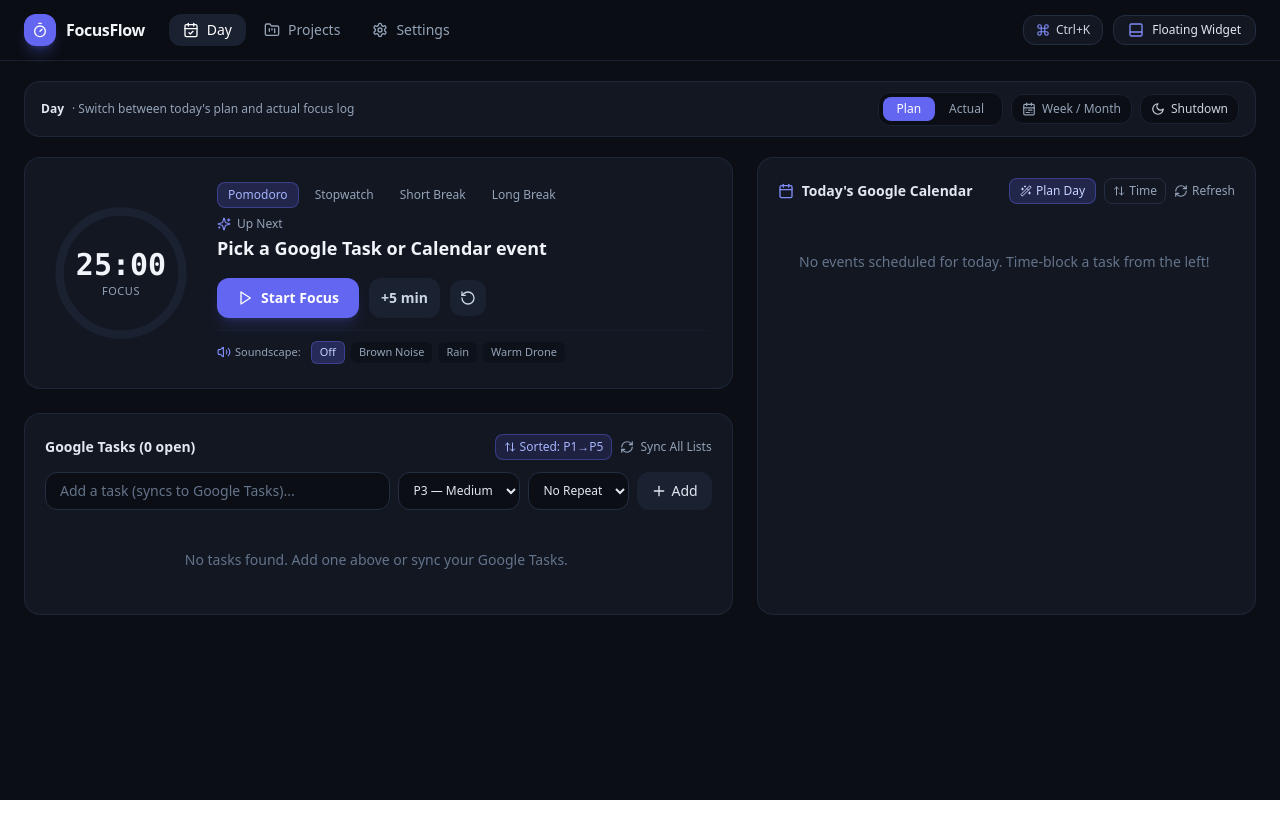
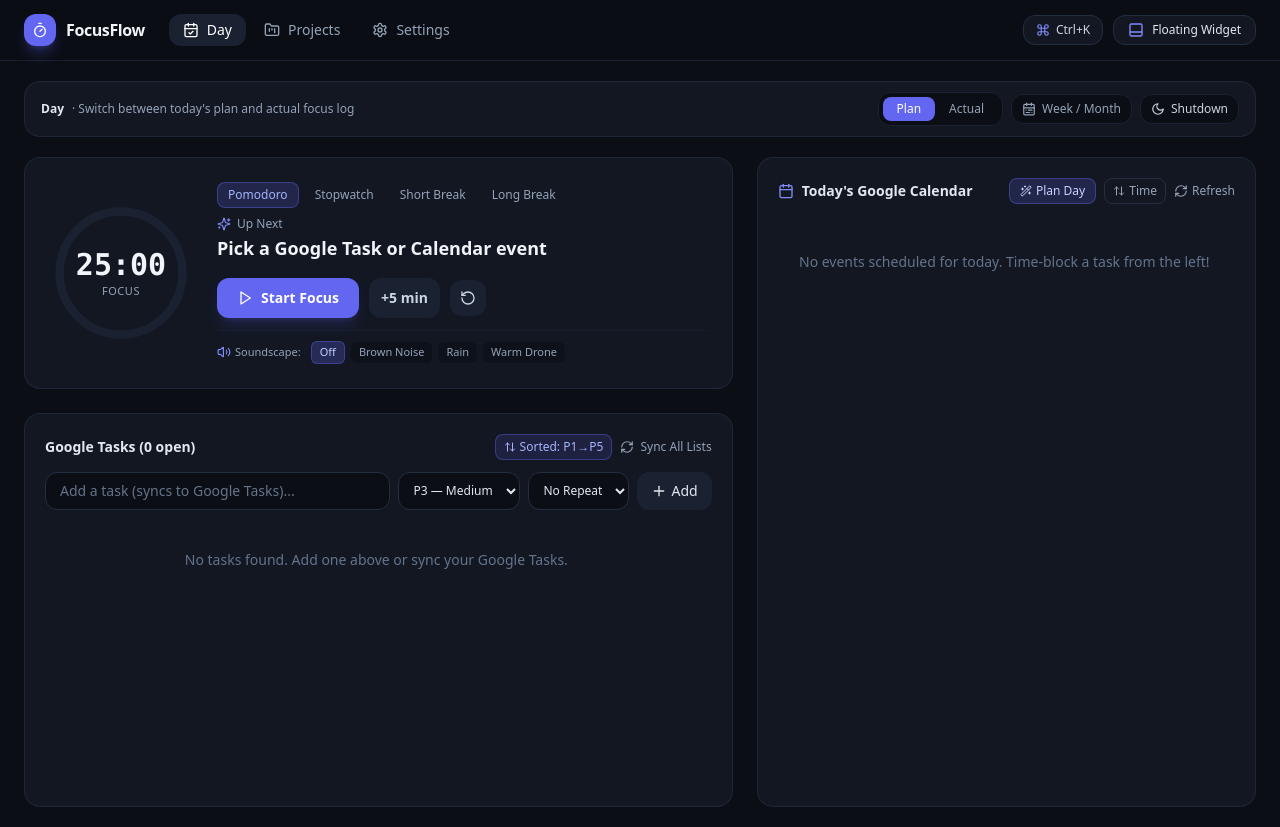
Before and after one commit to Bharatyadav15/focusflow, a React (Vite) app: page / in a window 1280 px wide. Before the commit the page ends 800 px from the top, so only its background shows below. Built offline with nearby package versions, Linux system fonts and the light colour scheme.

Commit message:
Stretch Day, Week, and Month layouts to fill full viewport height

```diff
--- a/src/App.tsx
+++ b/src/App.tsx
@@ -472,7 +472,7 @@ export function App() {
       </header>
 
       {/* Main Content */}
-      <main className="flex-1 w-full px-6 py-5">
+      <main className="flex-1 min-h-0 w-full px-6 py-5 flex flex-col overflow-y-auto">
         {idleReturnPrompt && (
           <div className="mb-5 rounded-2xl bg-indigo-500/15 border border-indigo-500/40 px-4 py-3 flex flex-wrap items-center justify-between gap-3">
             <div className="text-xs text-slate-100">
--- a/src/components/PlannerView.tsx
+++ b/src/components/PlannerView.tsx
@@ -343,7 +343,7 @@ export const PlannerView: React.FC<PlannerViewProps> = ({
   );
 
   return (
-    <div className="space-y-5">
+    <div className="space-y-4 flex-1 min-h-0 flex flex-col">
       {/* Header Controls */}
       <div className="flex flex-wrap items-center justify-between gap-4 rounded-2xl bg-surface-800 border border-surface-600/70 px-5 py-3.5">
         <div className="flex items-center gap-3">
@@ -596,7 +596,7 @@ export const PlannerView: React.FC<PlannerViewProps> = ({
         </div>
       )}
 
-      <div className="grid grid-cols-1 lg:grid-cols-12 gap-4">
+      <div className="grid grid-cols-1 lg:grid-cols-12 gap-4 flex-1 min-h-0">
         {/* Morgen-style Unscheduled Tasks Sidebar */}
         {showUnscheduled && (
           <UnscheduledSidebar
@@ -607,7 +607,7 @@ export const PlannerView: React.FC<PlannerViewProps> = ({
           />
         )}
 
-        <div className={showUnscheduled ? 'lg:col-span-9' : 'lg:col-span-12'}>
+        <div className={`${showUnscheduled ? 'lg:col-span-9' : 'lg:col-span-12'} flex flex-col min-h-0`}>
       {/* DAY VIEW (Hourly Drop Slots 06:00-22:00) */}
       {mode === 'day' && (
         <DayHourlyGrid
@@ -633,7 +633,7 @@ export const PlannerView: React.FC<PlannerViewProps> = ({
 
       {/* WEEK VIEW */}
       {mode === 'week' && (
-        <div className="grid grid-cols-1 md:grid-cols-7 gap-3">
+        <div className="grid grid-cols-1 md:grid-cols-7 gap-3 flex-1 min-h-0">
           {days.map((day) => {
             const key = toLocalYmd(day);
             const dayEvents = includeCalendarEvents ? (eventsByDay.get(key) ?? []) : [];
@@ -883,14 +883,14 @@ export const PlannerView: React.FC<PlannerViewProps> = ({
 
       {/* MONTH VIEW */}
       {mode === 'month' && (
-        <div className="space-y-4">
+        <div className="space-y-3 flex-1 min-h-0 flex flex-col">
           <div className="grid grid-cols-7 gap-2 text-center text-xs text-slate-400 font-medium">
             {['Sun', 'Mon', 'Tue', 'Wed', 'Thu', 'Fri', 'Sat'].map((d) => (
               <div key={d}>{d}</div>
             ))}
           </div>
 
-          <div className="grid grid-cols-7 gap-2">
+          <div className="grid grid-cols-7 gap-2 flex-1 auto-rows-fr min-h-0">
             {days.map((day) => {
               const key = toLocalYmd(day);
               const inMonth = day.getMonth() === cursor.getMonth();
--- a/src/components/TodayView.tsx
+++ b/src/components/TodayView.tsx
@@ -195,7 +195,7 @@ export const TodayView: React.FC<TodayViewProps> = ({
   };
 
   return (
-    <div className="space-y-5">
+    <div className="space-y-5 flex-1 min-h-0 flex flex-col">
       {/* Streamlined Day Workspace Header: Primary Plan | Actual + Subtle Week / Month Toggle */}
       {onChangeDayMode && (
         <div className="flex flex-wrap items-center justify-between gap-3 rounded-2xl bg-surface-800 border border-surface-600/70 px-4 py-2.5">
@@ -273,9 +273,9 @@ export const TodayView: React.FC<TodayViewProps> = ({
           onUpdateSessionNote={onUpdateSessionNote ?? (() => {})}
         />
       ) : (
-        <div className="grid grid-cols-1 lg:grid-cols-12 gap-6">
+        <div className="grid grid-cols-1 lg:grid-cols-12 gap-6 flex-1 min-h-0">
           {/* Left Column: Up Next Pomodoro Card + Tasks */}
-          <div className="lg:col-span-7 space-y-6">
+          <div className="lg:col-span-7 flex flex-col gap-6 min-h-0">
             {upcomingReminder && (
               <div className="rounded-2xl bg-amber-500/10 border border-amber-500/40 px-4 py-3 flex items-center justify-between gap-3">
                 <div className="flex items-center gap-2.5 min-w-0">
--- a/src/components/day/DaySchedulePanel.tsx
+++ b/src/components/day/DaySchedulePanel.tsx
@@ -71,8 +71,8 @@ export const DaySchedulePanel: React.FC<DaySchedulePanelProps> = ({
   const [evtEnd, setEvtEnd] = useState('10:00');
 
   return (
-    <div className="lg:col-span-5">
-      <div className="rounded-2xl bg-surface-800 border border-surface-600/70 p-5 h-full">
+    <div className="lg:col-span-5 flex flex-col min-h-0">
+      <div className="rounded-2xl bg-surface-800 border border-surface-600/70 p-5 flex-1 min-h-0 flex flex-col">
         <div className="flex items-center justify-between mb-4">
           <div className="flex items-center gap-2">
             <Calendar className="w-4 h-4 text-indigo-400" />
@@ -115,7 +115,7 @@ export const DaySchedulePanel: React.FC<DaySchedulePanelProps> = ({
           </div>
         </div>
 
-        <div className="space-y-3 max-h-[580px] overflow-y-auto pr-1">
+        <div className="space-y-3 flex-1 min-h-[320px] overflow-y-auto pr-1">
           {sortedEvents.length === 0 && (
             <p className="text-sm text-slate-500 py-8 text-center">
               No events scheduled for today. Time-block a task from the left!
--- a/src/components/day/TaskListPanel.tsx
+++ b/src/components/day/TaskListPanel.tsx
@@ -213,7 +213,7 @@ export const TaskListPanel: React.FC<TaskListPanelProps> = ({
   return (
     <>
         {/* Google Tasks List */}
-        <div className="rounded-2xl bg-surface-800 border border-surface-600/70 p-5">
+        <div className="rounded-2xl bg-surface-800 border border-surface-600/70 p-5 flex-1 min-h-0 flex flex-col">
           <div className="flex flex-wrap items-center justify-between gap-2 mb-3">
             <h3 className="text-sm font-semibold text-slate-200">
               Google Tasks ({openTasks.length} open)
@@ -353,7 +353,7 @@ export const TaskListPanel: React.FC<TaskListPanelProps> = ({
             </button>
           </form>
 
-          <div className="space-y-2 max-h-[380px] overflow-y-auto pr-1">
+          <div className="space-y-2 flex-1 min-h-[260px] overflow-y-auto pr-1">
             {parentCompletionPrompt && (
               <div className="flex items-center justify-between gap-2 px-3 py-2 rounded-xl bg-emerald-500/10 border border-emerald-500/30 text-xs text-emerald-200">
                 <span className="truncate">
--- a/src/components/planner/UnscheduledSidebar.tsx
+++ b/src/components/planner/UnscheduledSidebar.tsx
@@ -24,7 +24,7 @@ export const UnscheduledSidebar: React.FC<UnscheduledSidebarProps> = ({
   );
 
   return (
-    <div className="lg:col-span-3 rounded-2xl bg-surface-800 border border-surface-600/70 p-4 flex flex-col max-h-[640px]">
+    <div className="lg:col-span-3 rounded-2xl bg-surface-800 border border-surface-600/70 p-4 flex flex-col h-full min-h-[380px]">
       <div className="flex items-center justify-between mb-2">
         <h3 className="text-xs font-semibold uppercase tracking-wider text-slate-300">
           Unscheduled Tasks
```
